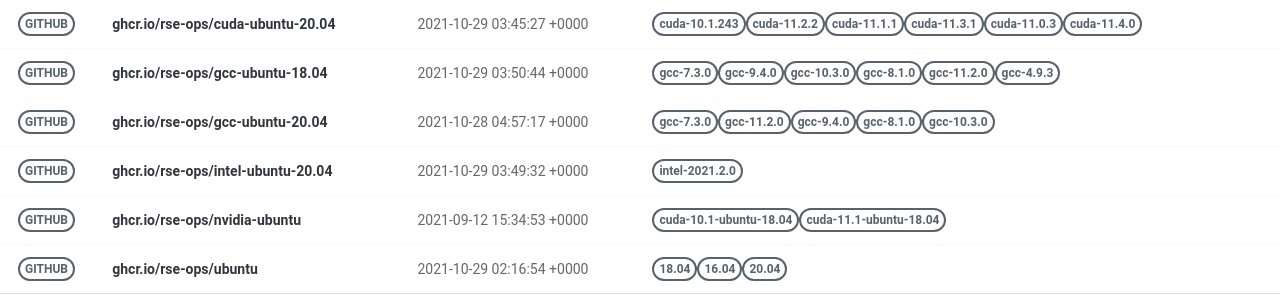
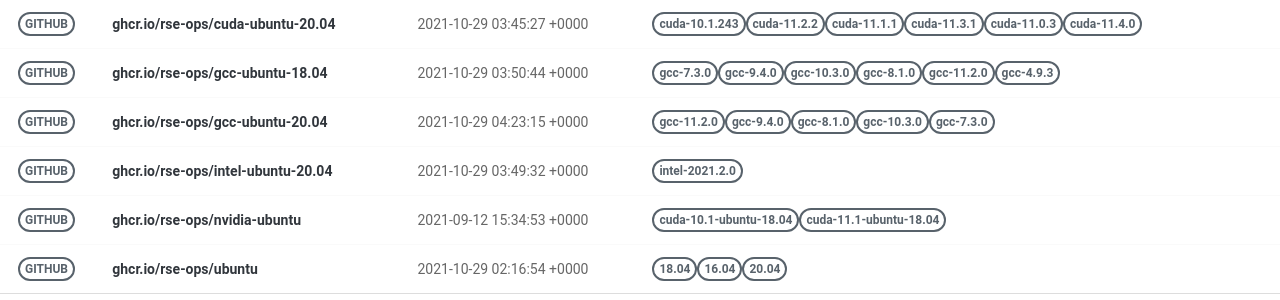
Before and after one commit to rse-ops/docker-images, a Jekyll site: the page built from pages/index.md, in a window 1280 px wide. Shown: the part 228-528 px from the top of the page. Built offline with Jekyll 4.4.1, drawn with Linux system fonts in a browser that asks for light colours; nearby versions of some CDN libraries.

Commit message:
Automated push to update library 2021-10-29

```diff
--- a/_library/ghcr.io-rse-ops-gcc-ubuntu-20.04.md
+++ b/_library/ghcr.io-rse-ops-gcc-ubuntu-20.04.md
@@ -1,14 +1,11 @@
 ---
 layout: container
 name: ghcr.io/rse-ops/gcc-ubuntu-20.04
-updated_at: 2021-10-28 04:57:17.716217
+updated_at: 2021-10-29 04:23:15.036066
 
 
 container_url: https://github.com/orgs/rse-ops/packages/container/package/gcc-ubuntu-20.04
 versions:
- - tag: gcc-7.3.0
-   dockerfile: https://github.com/rse-ops/docker-images/blob/main/ubuntu/gcc/Dockerfile
-   manifest: https://crane.ggcr.dev/manifest/ghcr.io/rse-ops/gcc-ubuntu-20.04:gcc-7.3.0
  - tag: gcc-11.2.0
    dockerfile: https://github.com/rse-ops/docker-images/blob/main/ubuntu/gcc/Dockerfile
    manifest: https://crane.ggcr.dev/manifest/ghcr.io/rse-ops/gcc-ubuntu-20.04:gcc-11.2.0
```
Also changed, not shown: other parts of _library/ghcr.io-rse-ops-gcc-ubuntu-20.04.md (+3 -0 lines).
